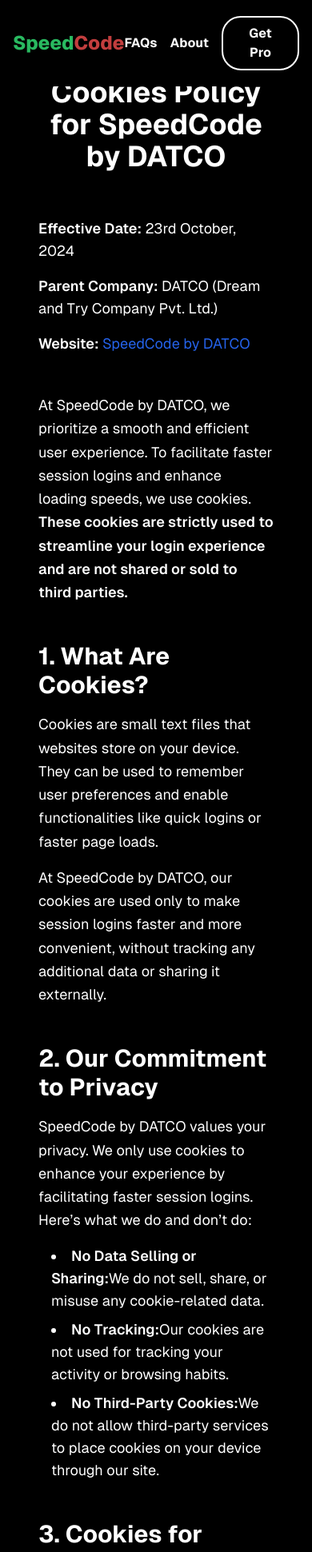
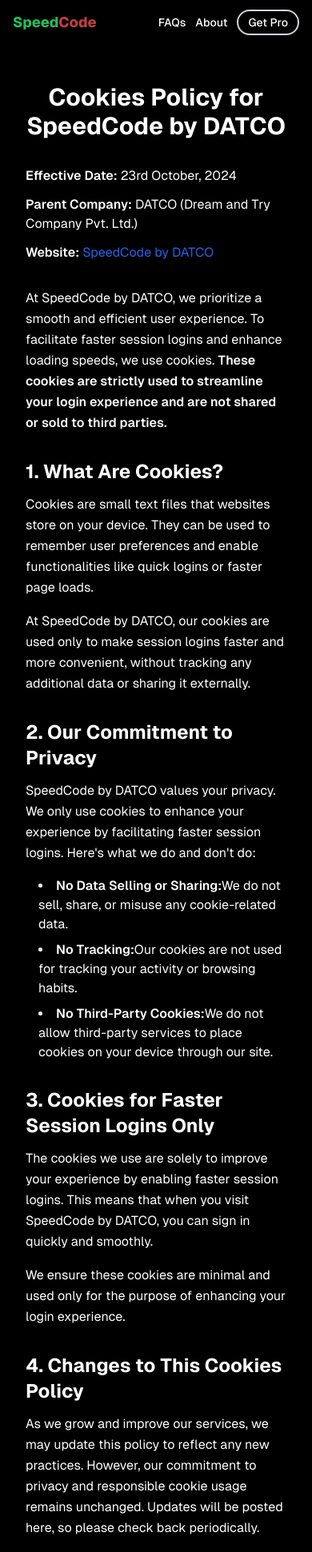
Before and after one commit to dreamandtrycompany/speedcode, a Next.js app: page /cookies-policy in a window 390 px wide. Shown: the top 1941 px of the page at 80% size. Built offline with nearby package versions, Linux system fonts and the light colour scheme; no server answers.

Commit message:
further optimizations

```diff
--- a/app/(components)/LastCard.jsx
+++ b/app/(components)/LastCard.jsx
@@ -31,9 +31,14 @@
               seconds.
             </div>
             <div className="flex justify-end pt-5">
-              <button className="bg-blue-600 text-white w-full font-bold text-base p-2.5 rounded-lg hover:bg-blue-800 active:scale-95 transition-transform">
-                Try it out!
-              </button>
+            <a
+              href="https://puretextbydatco.vercel.app"
+              target="_blank"
+              rel="noopener noreferrer"
+              className="bg-blue-600 text-white w-full font-bold text-base p-2.5 rounded-lg hover:bg-blue-800 active:scale-95 transition-transform inline-block text-center"
+            >
+              Try it out!
+            </a>
             </div>
           </div>
         </div>
--- a/app/(components)/Navbar.jsx
+++ b/app/(components)/Navbar.jsx
@@ -10,6 +10,7 @@
       xmlns="http://www.w3.org/2000/svg"
       viewBox="0 0 512 512"
       fill="currentColor"
+      className="w-3 h-3" // Added size control
     >
       <path d="M256 512A256 256 0 1 0 256 0a256 256 0 1 0 0 512z" />
     </svg>
@@ -29,11 +30,11 @@
   const { isSignedIn, user } = useUser();
 
   return (
-    <nav className="fixed top-0 left-0 w-full z-50 bg-background backdrop-blur-sm">
-      <div className="max-w-7xl mx-auto flex justify-evenly md:justify-between items-center py-5 px-4">
+    <header className="relative w-full bg-background border-gray-200">
+      <nav className="font-sans max-w-7xl mx-auto flex justify-between items-center py-3 px-4 sm:px-6 lg:px-8">
         {/* Logo */}
-        <Link href={'/'} className="hover:opacity-80 transition-opacity">
-          <span className="text-2xl font-sans">
+        <Link href={'/'} className="hover:opacity-80 transition-opacity shrink-0">
+          <span className="text-lg sm:text-xl lg:text-2xl font-sans">
             <span className="text-[#29b960] font-extrabold">Speed</span>
             <span className="text-[#C23E3E] font-extrabold">Code</span>
           </span>
@@ -41,7 +42,7 @@
 
         {/* Navigation Links */}
         {isSignedIn && user ? (
-          <ul className="flex items-center gap-4 sm:gap-12 font-bold font-sans">
+          <ul className="flex items-center gap-3 sm:gap-6 lg:gap-8 font-medium text-sm sm:text-base">
             <li>
               <Link
                 href={'/faqs'}
@@ -58,7 +59,7 @@
                 About
               </Link>
             </li>
-            <li>
+            <li className="ml-2">
               <UserButton>
                 <UserButton.UserProfilePage
                   label="Custom Page"
@@ -78,7 +79,7 @@
             </li>
           </ul>
         ) : (
-          <ul className="flex items-center gap-4 sm:gap-12 font-bold font-sans">
+          <ul className="flex items-center gap-3 sm:gap-6 lg:gap-8 font-medium text-sm sm:text-base">
             <li>
               <Link
                 href={'/faqs'}
@@ -97,15 +98,15 @@
             </li>
             <li>
               <Link href={'/getpro'}>
-                <button className="border-2 border-white rounded-3xl px-5 py-2 hover:bg-[#313131] hover:border-[#313131] transition-all duration-300">
+                <button className="border-2 border-gray-300 rounded-full px-3 py-1 sm:px-4 sm:py-1.5 text-sm hover:bg-[#313131] hover:border-[#313131] hover:text-white transition-all duration-300">
                   Get Pro
                 </button>
               </Link>
             </li>
           </ul>
         )}
-      </div>
-    </nav>
+      </nav>
+    </header>
   );
 }
 
--- a/app/about-datco/page.jsx
+++ b/app/about-datco/page.jsx
@@ -6,16 +6,16 @@
   return (
     <div className="min-h-screen bg-background font-sans text-white">
       <Navbar />
-      <div className="max-w-4xl mx-auto px-4 sm:px-6 lg:px-8 py-16 sm:py-24">
-        <div className="bg-background shadow-sm rounded-lg p-8">
+      <div className="max-w-4xl mx-auto px-4 sm:px-6 lg:px-8 py-12 sm:py-20">
+        <div className="bg-background shadow-sm rounded-lg p-6 sm:p-8">
           {/* Header Section */}
-          <h1 className="text-4xl sm:text-5xl font-bold text-center text-white mb-12">
-            About DATCO (Dream and Try Company/Community)
+          <h1 className="text-2xl sm:text-3xl lg:text-4xl font-bold text-center text-white mb-8 sm:mb-12">
+            About DATCO (Dream and Try Company)
           </h1>
 
           {/* Introduction */}
-          <section className="mb-16">
-            <p className="text-lg text-white leading-relaxed">
+          <section className="mb-12">
+            <p className="text-base sm:text-lg text-white leading-relaxed">
               DATCO, short for Dream and Try Company/Community, is a vibrant
               tech group founded by four friends in college. United by a shared
               passion for innovation and problem-solving, this team isn&apos;t just
@@ -28,11 +28,11 @@
           </section>
 
           {/* SpeedCode Project Section */}
-          <section className="mb-16">
-            <h2 className="text-3xl font-bold text-white mb-6">
+          <section className="mb-12">
+            <h2 className="text-xl sm:text-2xl lg:text-3xl font-bold text-white mb-4 sm:mb-6">
               SpeedCode: Making Coding Social and Interactive
             </h2>
-            <p className="text-lg text-white leading-relaxed">
+            <p className="text-base sm:text-lg text-white leading-relaxed">
               SpeedCode, one of DATCO&apos;s flagship projects, is a platform
               designed to make coding more interactive, competitive, and social.
               It brings developers together in real-time through features like
@@ -46,11 +46,11 @@
           </section>
 
           {/* AI Exploration Section */}
-          <section className="mb-16">
-            <h2 className="text-3xl font-bold text-white mb-6">
+          <section className="mb-12">
+            <h2 className="text-xl sm:text-2xl lg:text-3xl font-bold text-white mb-4 sm:mb-6">
               Exploring Variety of Fields
             </h2>
-            <p className="text-lg text-white leading-relaxed">
+            <p className="text-base sm:text-lg text-white leading-relaxed">
               DATCO&apos;s vision extends beyond SpeedCode. The team is actively
               exploring artificial intelligence, machine learning, diving into
               innovative projects that integrate AI in meaningful and impactful
@@ -61,11 +61,11 @@
           </section>
 
           {/* Collaboration and Idea Sharing Section */}
-          <section className="mb-16">
-            <h2 className="text-3xl font-bold text-white mb-6">
+          <section className="mb-12">
+            <h2 className="text-xl sm:text-2xl lg:text-3xl font-bold text-white mb-4 sm:mb-6">
               Collaboration and Idea Sharing
             </h2>
-            <p className="text-lg text-white leading-relaxed">
+            <p className="text-base sm:text-lg text-white leading-relaxed">
               Collaboration and idea-sharing form the foundation of DATCO&apos;s
               philosophy. The group welcomes people to pitch their project
               ideas, whether they&apos;re academic initiatives to enhance a portfolio
@@ -79,11 +79,11 @@
           </section>
 
           {/* Community-Focused Section */}
-          <section className="mb-16 last:mb-0">
-            <h2 className="text-3xl font-bold text-white mb-6">
+          <section className="mb-12 last:mb-0">
+            <h2 className="text-xl sm:text-2xl lg:text-3xl font-bold text-white mb-4 sm:mb-6">
               Building a Community
             </h2>
-            <p className="text-lg text-white leading-relaxed">
+            <p className="text-base sm:text-lg text-white leading-relaxed">
               At its core, DATCO is about community. The team values not just
               the final product, but the entire journey—the collaborative
               process, the personal growth, and the shared excitement of
--- a/app/cookies-policy/page.jsx
+++ b/app/cookies-policy/page.jsx
@@ -4,24 +4,30 @@
 
 const CookiesPolicy = () => {
   return (
-    <div className="min-h-screen bg-background font-sans text-white">
+    <div className="min-h-screen flex flex-col bg-background font-sans text-white">
+      {/* Navbar - Sticky at top */}
+      <div className="sticky top-0 z-50">
         <Navbar />
-      <div className="max-w-4xl mx-auto px-4 sm:px-6 lg:px-8 py-16 sm:py-24">
-        <div className="bg-background shadow-sm rounded-lg p-8">
+      </div>
+
+      {/* Main Content */}
+      <main className="flex-grow">
+        <div className="max-w-4xl mx-auto px-4 sm:px-6 lg:px-8 py-8 sm:py-12 lg:py-16">
+          <article className="bg-background shadow-sm rounded-lg p-4 sm:p-6 lg:p-8">
             {/* Header Section */}
-          <h1 className="text-4xl sm:text-5xl font-bold text-center text-white mb-14">
+            <h1 className="text-3xl sm:text-4xl lg:text-5xl font-bold text-center text-white mb-8 sm:mb-14">
               Cookies Policy for SpeedCode by DATCO
             </h1>
 
             {/* Metadata Section */}
-          <div className="space-y-4 mb-12 text-white">
-            <p className="text-lg">
+            <div className="space-y-3 mb-8 sm:mb-12 text-white">
+              <p className="text-base sm:text-lg">
                 <span className="font-semibold">Effective Date:</span> 23rd October, 2024
               </p>
-            <p className="text-lg">
+              <p className="text-base sm:text-lg">
                 <span className="font-semibold">Parent Company:</span> DATCO (Dream and Try Company Pvt. Ltd.)
               </p>
-            <p className="text-lg">
+              <p className="text-base sm:text-lg">
                 <span className="font-semibold">Website:</span>{' '}
                 <a
                   href="https://speedcode.in"
@@ -33,7 +39,7 @@
             </div>
 
             {/* Introduction */}
-          <p className="text-lg text-white mb-12 leading-relaxed">
+            <p className="text-base sm:text-lg text-white mb-8 sm:mb-12 leading-relaxed">
               At SpeedCode by DATCO, we prioritize a smooth and efficient user experience.
               To facilitate faster session logins and enhance loading speeds, we use cookies.{' '}
               <span className="font-semibold">
@@ -42,33 +48,35 @@
             </p>
 
             {/* Main Content Sections */}
-          <div className="space-y-12">
+            <div className="space-y-8 sm:space-y-12">
               {/* What Are Cookies Section */}
               <section>
-              <h2 className="text-3xl font-bold text-white mb-4">
+                <h2 className="text-2xl sm:text-3xl font-bold text-white mb-3 sm:mb-4">
                   1. What Are Cookies?
                 </h2>
-              <p className="text-lg text-white leading-relaxed">
+                <div className="space-y-4">
+                  <p className="text-base sm:text-lg text-white leading-relaxed">
                     Cookies are small text files that websites store on your device.
                     They can be used to remember user preferences and enable functionalities
                     like quick logins or faster page loads.
                   </p>
-              <p className="text-lg text-white leading-relaxed mt-4">
+                  <p className="text-base sm:text-lg text-white leading-relaxed">
                     At SpeedCode by DATCO, our cookies are used only to make session logins faster and more convenient,
                     without tracking any additional data or sharing it externally.
                   </p>
+                </div>
               </section>
 
               {/* Our Commitment Section */}
               <section>
-              <h2 className="text-3xl font-bold text-white mb-4">
+                <h2 className="text-2xl sm:text-3xl font-bold text-white mb-3 sm:mb-4">
                   2. Our Commitment to Privacy
                 </h2>
-              <p className="text-lg text-white leading-relaxed mb-4">
+                <p className="text-base sm:text-lg text-white leading-relaxed mb-4">
                   SpeedCode by DATCO values your privacy. We only use cookies to enhance your experience by facilitating
-                faster session logins. Here’s what we do and don’t do:
+                  faster session logins. Here's what we do and don't do:
                 </p>
-              <ul className="list-disc list-inside text-lg text-white space-y-2 pl-4">
+                <ul className="list-disc list-inside text-base sm:text-lg text-white space-y-2 pl-4">
                   <li>
                     <span className="font-semibold">No Data Selling or Sharing:</span>
                     We do not sell, share, or misuse any cookie-related data.
@@ -86,24 +94,26 @@
 
               {/* Session Logins Section */}
               <section>
-              <h2 className="text-3xl font-bold text-white mb-4">
+                <h2 className="text-2xl sm:text-3xl font-bold text-white mb-3 sm:mb-4">
                   3. Cookies for Faster Session Logins Only
                 </h2>
-              <p className="text-lg text-white leading-relaxed mb-4">
+                <div className="space-y-4">
+                  <p className="text-base sm:text-lg text-white leading-relaxed">
                     The cookies we use are solely to improve your experience by enabling faster session logins.
                     This means that when you visit SpeedCode by DATCO, you can sign in quickly and smoothly.
                   </p>
-              <p className="text-lg text-white leading-relaxed">
+                  <p className="text-base sm:text-lg text-white leading-relaxed">
                     We ensure these cookies are minimal and used only for the purpose of enhancing your login experience.
                   </p>
+                </div>
               </section>
 
               {/* Changes to This Policy */}
               <section>
-              <h2 className="text-3xl font-bold text-white mb-4">
+                <h2 className="text-2xl sm:text-3xl font-bold text-white mb-3 sm:mb-4">
                   4. Changes to This Cookies Policy
                 </h2>
-              <p className="text-lg text-white leading-relaxed">
+                <p className="text-base sm:text-lg text-white leading-relaxed">
                   As we grow and improve our services, we may update this policy to reflect any new practices.
                   However, our commitment to privacy and responsible cookie usage remains unchanged.
                   Updates will be posted here, so please check back periodically.
@@ -112,13 +122,13 @@
 
               {/* Contact Section */}
               <section className="bg-background rounded-lg">
-              <h2 className="text-3xl font-bold text-white mb-4">
+                <h2 className="text-2xl sm:text-3xl font-bold text-white mb-3 sm:mb-4">
                   5. Contact Information
                 </h2>
-              <p className="text-lg text-white leading-relaxed mb-4">
+                <p className="text-base sm:text-lg text-white leading-relaxed mb-4">
                   For questions or concerns about our Cookies Policy, feel free to reach out:
                 </p>
-              <div className="space-y-2 text-lg text-white">
+                <div className="space-y-2 text-base sm:text-lg text-white">
                   <p>
                     <span className="font-semibold">Email:</span>{' '}
                     <a
@@ -136,11 +146,14 @@
             </div>
 
             {/* Footer Note */}
-          <p className="text-lg text-white mt-12 text-center italic">
+            <p className="text-base sm:text-lg text-white mt-8 sm:mt-12 text-center italic">
               Thank you for trusting us. Enjoy browsing SpeedCode by DATCO, knowing that your privacy is valued and respected.
             </p>
+          </article>
         </div>
-      </div>
+      </main>
+
+      {/* Footer */}
       <Footer />
     </div>
   );
```
Also changed, not shown: lib/convertToSubCurrency.txt (renamed from lib/convertToSubCurrency.jsx). Lines whose indentation alone changed are shown as unchanged.
